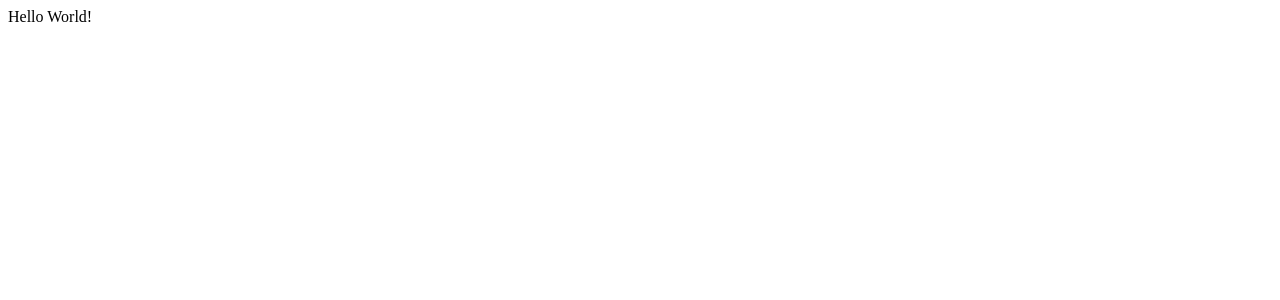
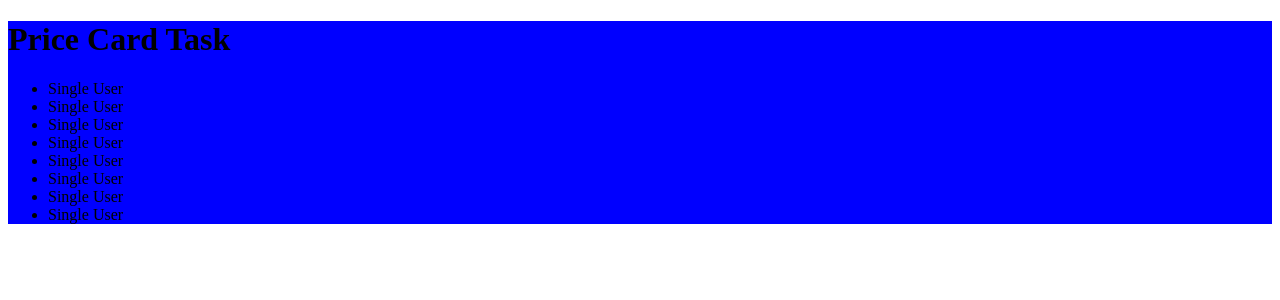
Before and after one commit to shadoeee/react-app, a React (Vite) app: page / in a window 1280 px wide. Shown: the top 300 px of the page. Built offline with nearby package versions, Linux system fonts and the light colour scheme.

Commit message:
adding first card

```diff
--- a/src/App.jsx
+++ b/src/App.jsx
@@ -1,7 +1,18 @@
-function App() {
+import './styles/App.css'
+
+function App({card1}) {
+
+    console.log(card1);
+
     return (
-        <div>
-            Hello World!
+        <div className="card">
+            <h1>Price Card Task</h1>
+            <ul>
+                {
+                    card1.map(card1 =>
+                        <li key={card1.id}>{ card1.content }</li>)
+                }
+            </ul>
         </div>
     )
 }
--- a/src/main.jsx
+++ b/src/main.jsx
@@ -2,6 +2,58 @@ import React from 'react'
 import ReactDOM from 'react-dom/client'
 import App from './App.jsx'
 
+//data
+
+const card1 = [
+    {
+        id: 1,
+        content: 'Single User',
+        important: true
+    },
+
+    {
+        id: 2,
+        content: 'Single User',
+        important: true
+    },
+
+    {
+        id: 3,
+        content: 'Single User',
+        important: true
+    },
+
+    {
+        id: 4,
+        content: 'Single User',
+        important: true
+    },
+
+    {
+        id: 5,
+        content: 'Single User',
+        important: false
+    },
+
+    {
+        id: 6,
+        content: 'Single User',
+        important: false
+    },
+
+    {
+        id: 7,
+        content: 'Single User',
+        important: false
+    },
+
+    {
+        id: 8,
+        content: 'Single User',
+        important: false
+    }
+]
+
 ReactDOM.createRoot(document.getElementById('root')).render( <
-    App / >
+    App card1={ card1 } / >
 );
--- /dev/null
+++ b/src/styles/App.css
@@ -0,0 +1,3 @@
+.card {
+    background-color: blue;
+}
```
